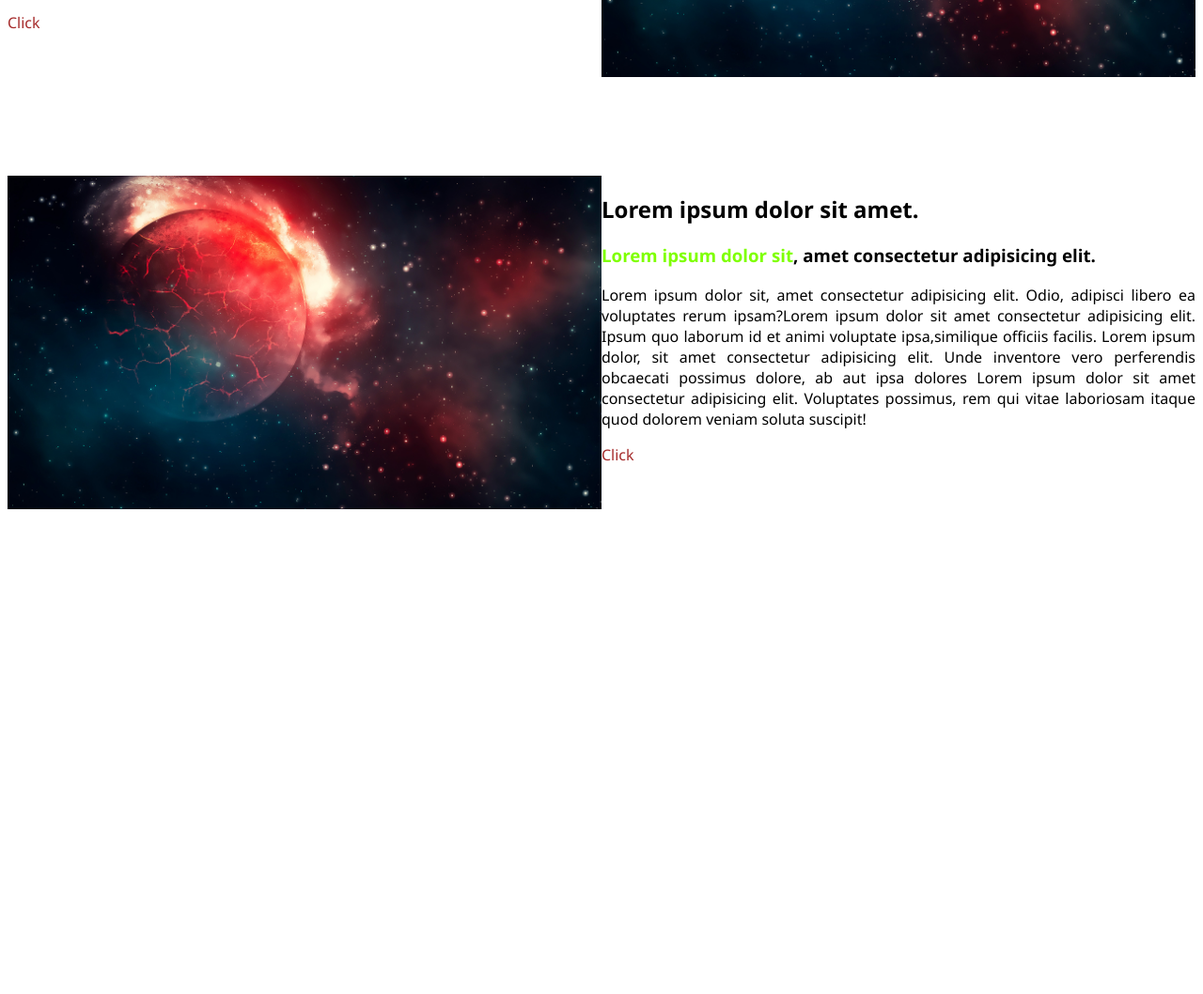
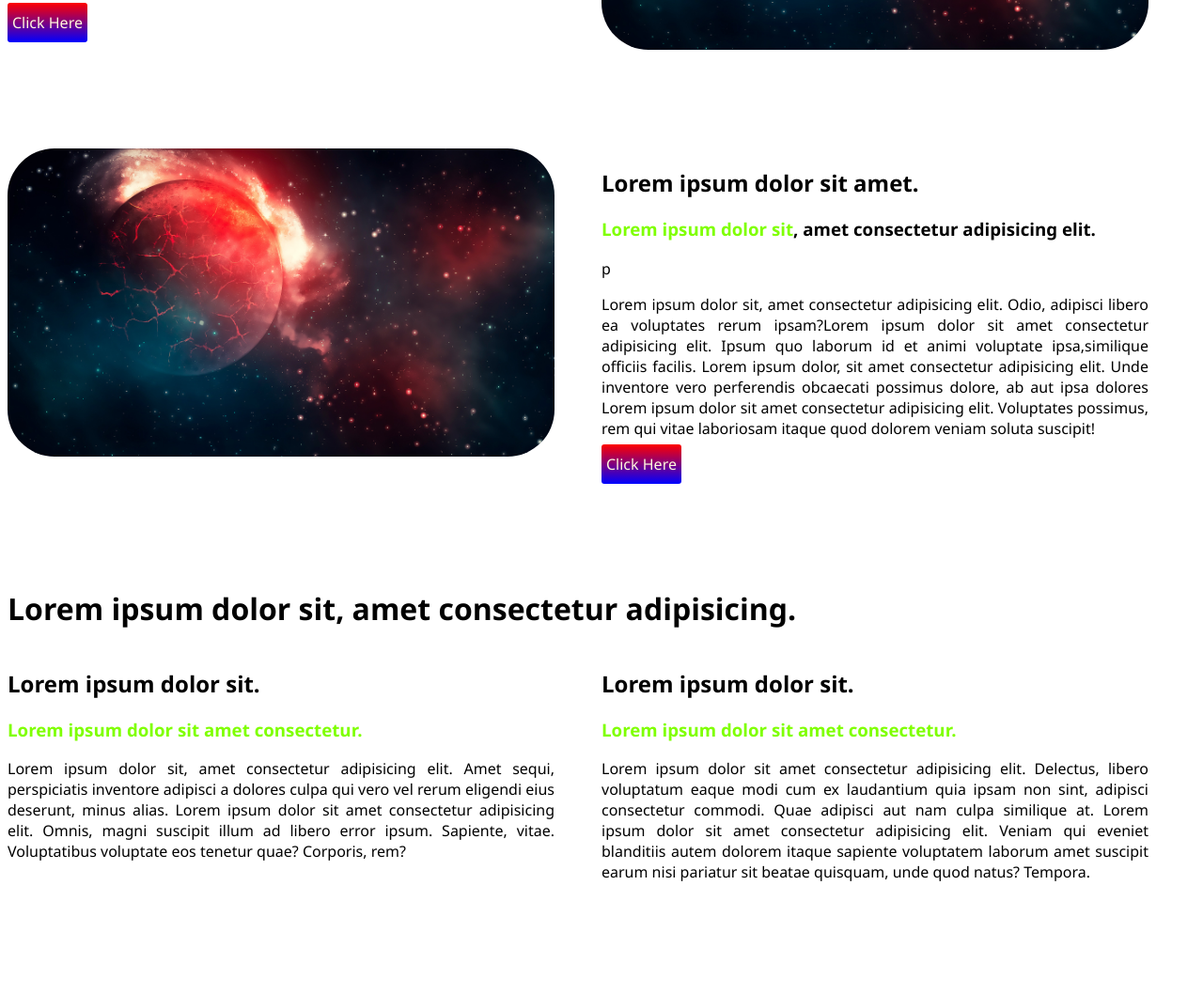
Before and after one commit to nishat-tasnim-nahid/practice-portfolio, a plain HTML site: page index.html in a window 1280 px wide. Shown: the part 282-1340 px from the top of the page at 94% size. Before the commit the page ends 937 px from the top, so only its background shows below. Drawn offline with Linux system fonts and the light colour scheme.

Commit message:
add third banner

```diff
--- a/index.html
+++ b/index.html
@@ -20,7 +20,7 @@
                 inventore vero perferendis obcaecati possimus dolore, ab aut ipsa dolores Lorem ipsum dolor sit amet
                 consectetur adipisicing elit. Voluptates possimus, rem qui vitae laboriosam itaque quod dolorem veniam
                 soluta suscipit! </p>
-            <a class="button" href="https://en.wikipedia.org/wiki/Universe">Click</a>
+            <a class="link-button" href="https://en.wikipedia.org/wiki/Universe">Click Here</a>
         </div>
         <div class="half-width">
             <img src="images/23635.jpg" alt="">
@@ -33,17 +33,44 @@
         <div class="half-width">
             <h1>Lorem ipsum dolor sit amet.</h1>
             <h3><span class="color">Lorem ipsum dolor sit</span>, amet consectetur adipisicing elit.</h3>
-            <p>Lorem ipsum dolor sit, amet consectetur adipisicing elit. Odio, adipisci libero ea voluptates rerum
+            p
+            <p>
+                Lorem ipsum dolor sit, amet consectetur adipisicing elit. Odio, adipisci libero ea voluptates rerum
                 ipsam?Lorem ipsum dolor sit amet consectetur adipisicing elit. Ipsum quo laborum id et animi voluptate
                 ipsa,similique officiis facilis. Lorem ipsum dolor, sit amet consectetur adipisicing elit. Unde
                 inventore vero perferendis obcaecati possimus dolore, ab aut ipsa dolores Lorem ipsum dolor sit amet
                 consectetur adipisicing elit. Voluptates possimus, rem qui vitae laboriosam itaque quod dolorem veniam
-                soluta suscipit! </p>
-            <a class="button" href="https://en.wikipedia.org/wiki/Universe">Click</a>
+                soluta suscipit!
+            </p>
+            <a class="link-button" href="https://en.wikipedia.org/wiki/Universe">Click Here</a>
+
         </div>
 
     </section>
-
+    <h1>Lorem ipsum dolor sit, amet consectetur adipisicing.</h1>
+    <section>
+        <div class="half-width">
+            <h2>Lorem ipsum dolor sit.</h2>
+            <h3 class="color">Lorem ipsum dolor sit amet consectetur.</h3>
+            <p>
+                Lorem ipsum dolor sit, amet consectetur adipisicing elit. Amet sequi, perspiciatis inventore adipisci a
+                dolores culpa qui vero vel rerum eligendi eius deserunt, minus alias. Lorem ipsum dolor sit amet
+                consectetur adipisicing elit. Omnis, magni suscipit illum ad libero error ipsum. Sapiente, vitae.
+                Voluptatibus voluptate eos tenetur quae? Corporis, rem?
+            </p>
+        </div>
+        <div class="half-width">
+            <h2>Lorem ipsum dolor sit.</h2>
+            <h3 class="color">Lorem ipsum dolor sit amet consectetur.</h3>
+            <p>
+                Lorem ipsum dolor sit amet consectetur adipisicing elit. Delectus, libero voluptatum eaque modi cum ex
+                laudantium quia ipsam non sint, adipisci consectetur commodi. Quae adipisci aut nam culpa similique at.
+                Lorem ipsum dolor sit amet consectetur adipisicing elit. Veniam qui eveniet blanditiis autem dolorem
+                itaque sapiente voluptatem laborum amet suscipit earum nisi pariatur sit beatae quisquam, unde quod
+                natus? Tempora.
+            </p>
+        </div>
+    </section>
 </body>
 
 </html>
--- a/style.css
+++ b/style.css
@@ -8,16 +8,22 @@ section{
 .half-width{
     width: 50%;
     margin-bottom: 100px;
+    margin-right: 50px;
 
 }
 .half-width img{
     width: 100%;
+    border-radius: 50px;
 }
 .color{
     color: chartreuse;
 }
-.button{
+.link-button{
     text-decoration: none;
-    color: brown;
+    color: cornsilk;
+    background-image: linear-gradient(red,blue);
+    border-radius: 3px;
+    padding: 10px 5px;
+
 
 }
```
